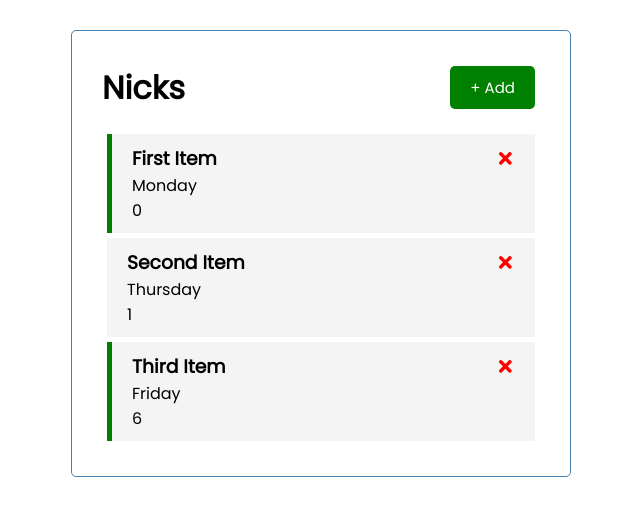
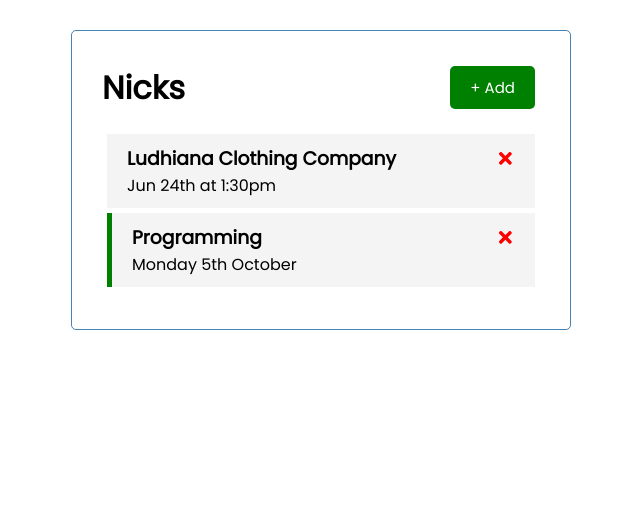
Before and after one commit to Ngufuli/tasks, a React (Create React App) app: page / in a window 1280 px wide. Shown: the top 516 px of the page, without its empty margins (319-959 px from the left). Built offline with nearby package versions, Linux system fonts and the light colour scheme; data requests are answered from the project's data file.

Commit message:
server persistance when toggling

```diff
--- a/src/App.js
+++ b/src/App.js
@@ -1,4 +1,4 @@
-import { useState } from "react";
+import { useState, useEffect } from "react";
 import Header from "./components/Header";
 import Tasks from "./components/Tasks";
 import AddTask from "./components/AddTask";
@@ -6,45 +6,78 @@ import AddTask from "./components/AddTask";
 function App() {
 
   const [showAddTask, setShowAddTask] = useState(false);
-  const [task, setTask] = useState([
-    {
-        "id": 1,
-        "text": "First Item",
-        "day": 'Monday',
-        "status": 0,
-        "reminder": true
-    },
-    {
-        "id": 2,
-        "text": "Second Item",
-        "day": 'Thursday',
-        "status": 1,
-        "reminder": false
-    },
-    {
-      "id": 3,
-      "text": "Third Item",
-      "day": 'Friday',
-      "status": 6,
-      "reminder": true
+  const [task, setTask] = useState([])
+
+useEffect(() => {
+  const getTask = async () => {
+    const taskFromServer = await fetchTask()
+    setTask(taskFromServer)
   }
-])
+  getTask();
+},[])
+
+
+// Get tasks from server
+
+const fetchTask = async () => {
+  const res = await fetch(`http://localhost:5000/task`);
+  const data = res.json();
+
+  return data
+}
+
+// To toggle boolean value to the server
+const fetchTsk = async (id) => {
+  const res = await fetch(`http://localhost:5000/task/${id}`);
+  const data = res.json();
+
+  return data
+}
 
 //Add task
-const addTask = (t) => {
-  const id = Math.floor(Math.random() * 10000) + 1
-  const newTask = {id, ...t}
-  setTask([...task, newTask])
+const addTask = async (t) => {
+  const res = await fetch(`http://localhost:5000/task`, {
+    method: 'POST',
+    headers: {
+      'Content-Type':'application/json'
+    },
+    body: JSON.stringify(t)
+  })
+
+  const data = await res.json();
+
+  setTask([...task, data])
+
+  // const id = Math.floor(Math.random() * 10000) + 1
+  // const newTask = {id, ...t}
+  // setTask([...task, newTask])
 }
 
 //Delete task
-const deleteTask = (id) => {
+const deleteTask = async (id) => {
+  await fetch(`http://localhost:5000/task/${id}`,{
+    method: 'DELETE'
+  })
+
   setTask(task.filter((task)=> task.id !== id))
 }
 
 //Toggle reminder
-const toggleReminder = (id) => {
-  setTask(task.map((tas) => tas.id === id ? {...tas, reminder: !tas.reminder}: tas))
+const toggleReminder = async (id) => {
+  const taskToToggle = await fetchTsk(id)
+  const updTsk = {...taskToToggle, reminder:!taskToToggle.reminder}
+
+
+  const res = await fetch(`http://localhost:5000/task/${id}`,{
+    method: 'PUT',
+    headers:{
+      'Content-Type':'application/json'
+    },
+    body: JSON.stringify(updTsk)
+  })
+
+  const data = await res.json()
+  setTask(task.map((tas) => tas.id === id ? {...tas, reminder: data.reminder}: tas))
 }
 
   return (
```
